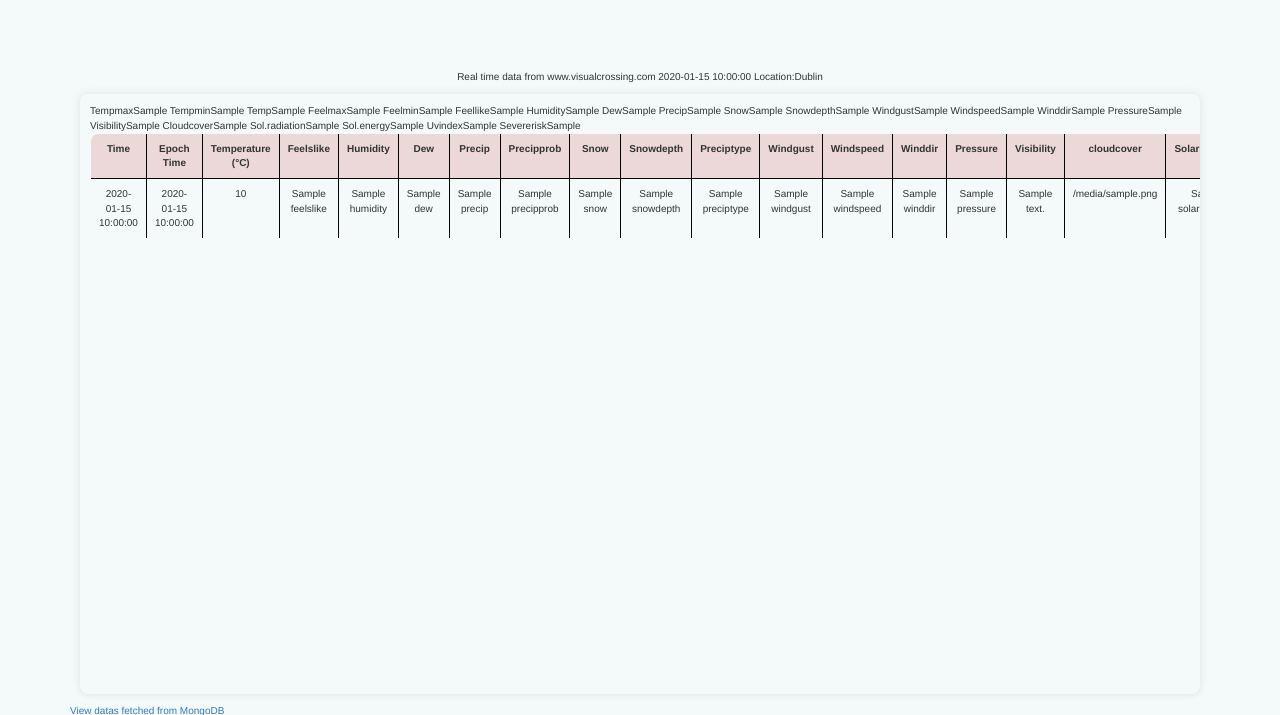
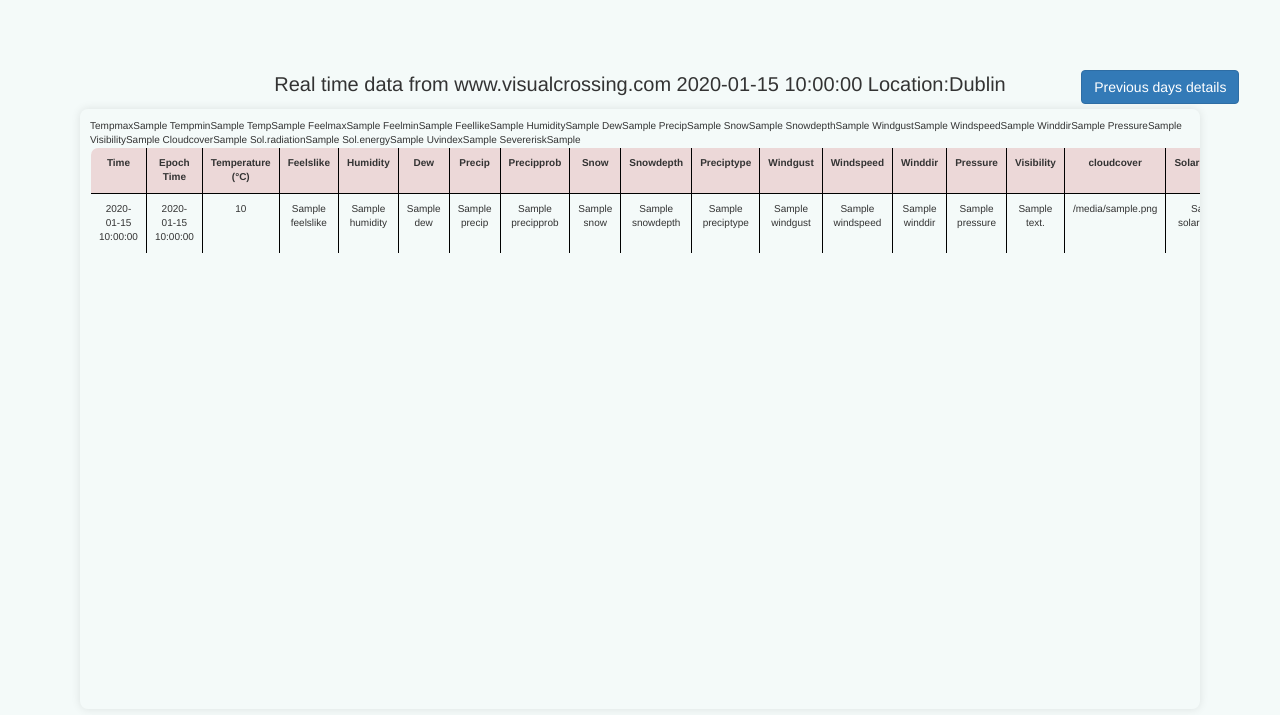
Before and after one commit to stephincjose/programming, a Flask app: template templates/index.html in a window 1280 px wide. Shown: the top 715 px of the page. Run offline with Flask 3, Linux system fonts and the light colour scheme; the template is opened without the code that fills it: most values are stand-ins (such as "Sample title", 1, 10 or a date in 2020); some libraries are stand-ins or nearby versions.

Commit message:
added previous days details button for navigating to /processed-data.html

```diff
--- a/templates/index.html
+++ b/templates/index.html
@@ -16,6 +16,7 @@
         }
         .Head {
             font: Arial, sans-serif;
+            font-size: 2rem;
 
             text-align: center;
 
@@ -74,11 +75,21 @@
         .daily_parameters{
             align-items:end;
         }
+        .button1{
+            align-items: center;
+
+            position: absolute;
+            margin-left: 79%;
+        }
 
     </style>
 </head>
 <body>
     <div class="div0">
+    <div class="button1">
+        <a class="btn btn-primary" href="/processed-data" role="button">Previous days details</a>
+    </div>
+
         <div class="Head">
             <div >
                 Real time data from www.visualcrossing.com {{date}} Location:Dublin
--- a/templates/processed-data-minmax.html
+++ b/templates/processed-data-minmax.html
@@ -68,8 +68,9 @@
   <body>
     <div class="div0">
       <div class="Head">
+
         <div>
-          Real time data from www.visualcrossing.com {{date}} Location:Dublin
+
         </div>
         <div></div>
       </div>
--- a/templates/processed-data.html
+++ b/templates/processed-data.html
@@ -17,6 +17,7 @@
       }
       .Head {
         font: Arial, sans-serif;
+        font-size: 2rem;
 
         text-align: center;
 
@@ -71,7 +72,7 @@
     <div class="div0">
       <div class="Head">
         <div>
-          Real time data from www.visualcrossing.com {{date}} Location:Dublin
+          Transformed datas from MongoDB
         </div>
         <div></div>
       </div>
```
